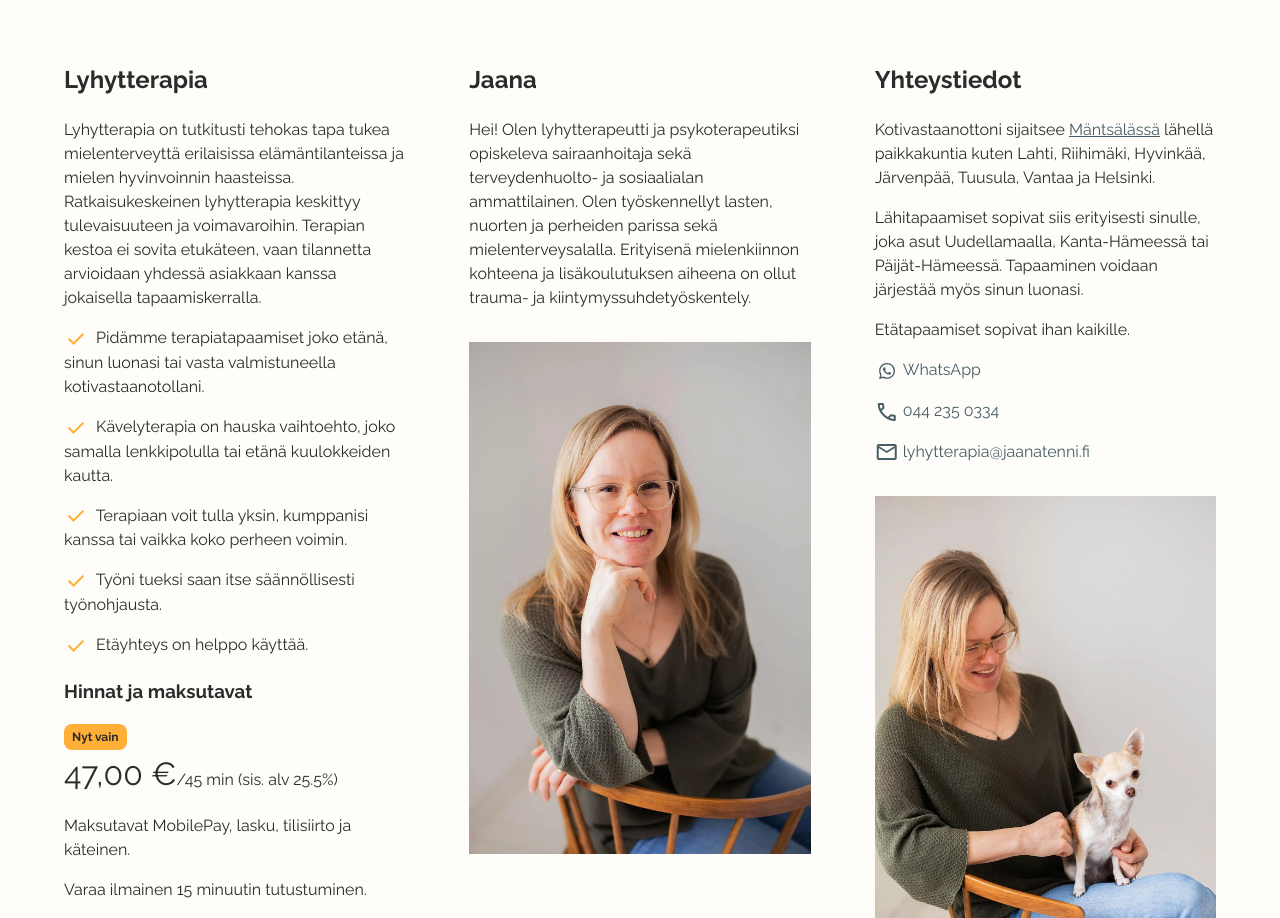
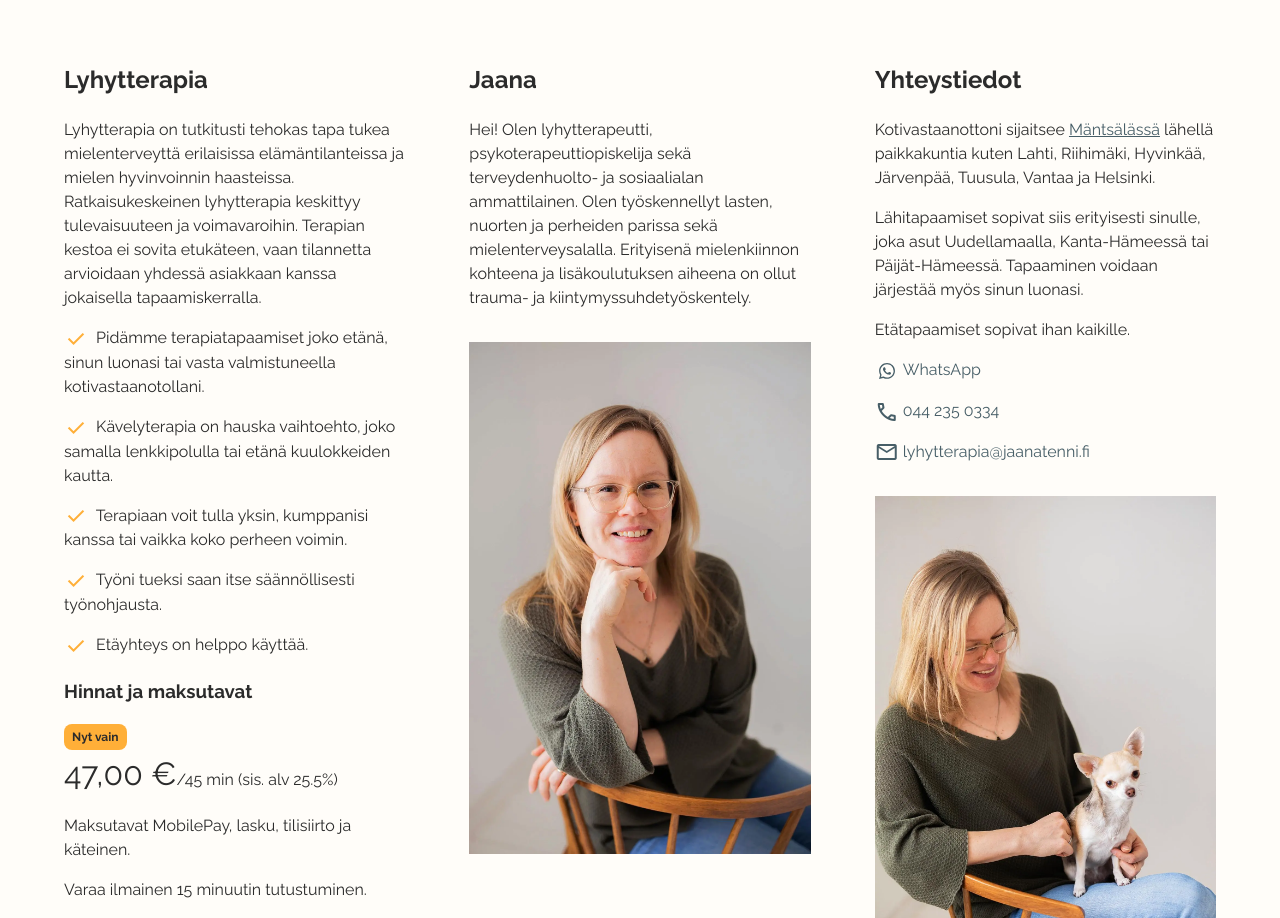
Before and after one commit to mikkotenni/jaanatenni, a React (Vite) app: page / in a window 1280 px wide. Shown: the part 790-1708 px from the top of the page. Built offline with nearby package versions, Linux system fonts and the light colour scheme; no server answers; a web font is replaced by a local one.

Commit message:
feat: text content update

```diff
--- a/src/components/SelfIntroduction.jsx
+++ b/src/components/SelfIntroduction.jsx
@@ -16,8 +16,8 @@ export default function SelfIntroduction() {
     <Container id="jaana">
       <h2>Jaana</h2>
       <p>
-        Hei! Olen lyhytterapeutti ja psykoterapeutiksi opiskeleva sairaanhoitaja sekä
-        terveydenhuolto- ja sosiaalialan ammattilainen. Olen työskennellyt
+        Hei! Olen lyhytterapeutti, psykoterapeuttiopiskelija
+        sekä terveydenhuolto- ja sosiaalialan ammattilainen. Olen työskennellyt
         lasten, nuorten ja perheiden parissa sekä mielenterveysalalla. Erityisenä
         mielenkiinnon kohteena ja lisäkoulutuksen aiheena on ollut trauma- ja
         kiintymyssuhdetyöskentely.
```
